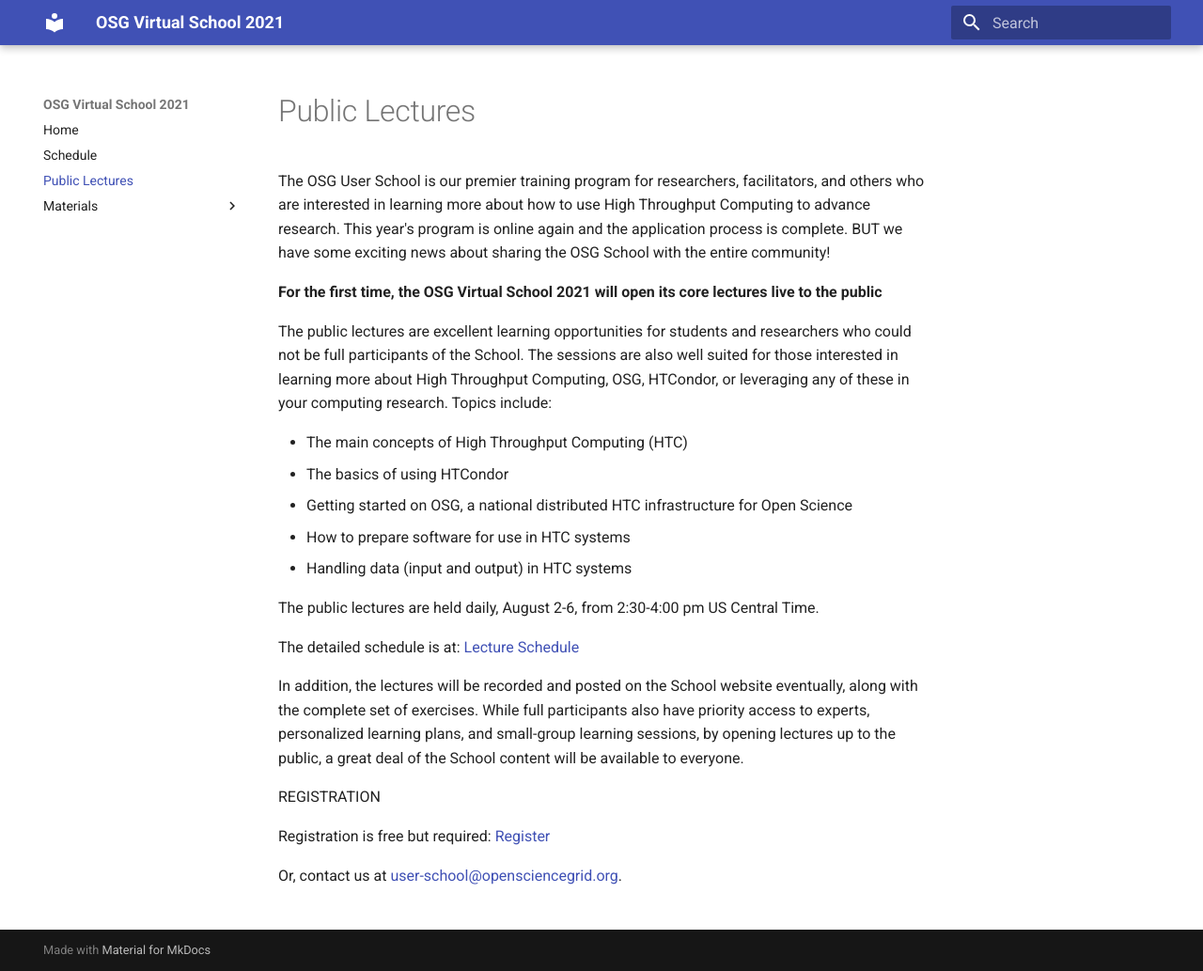
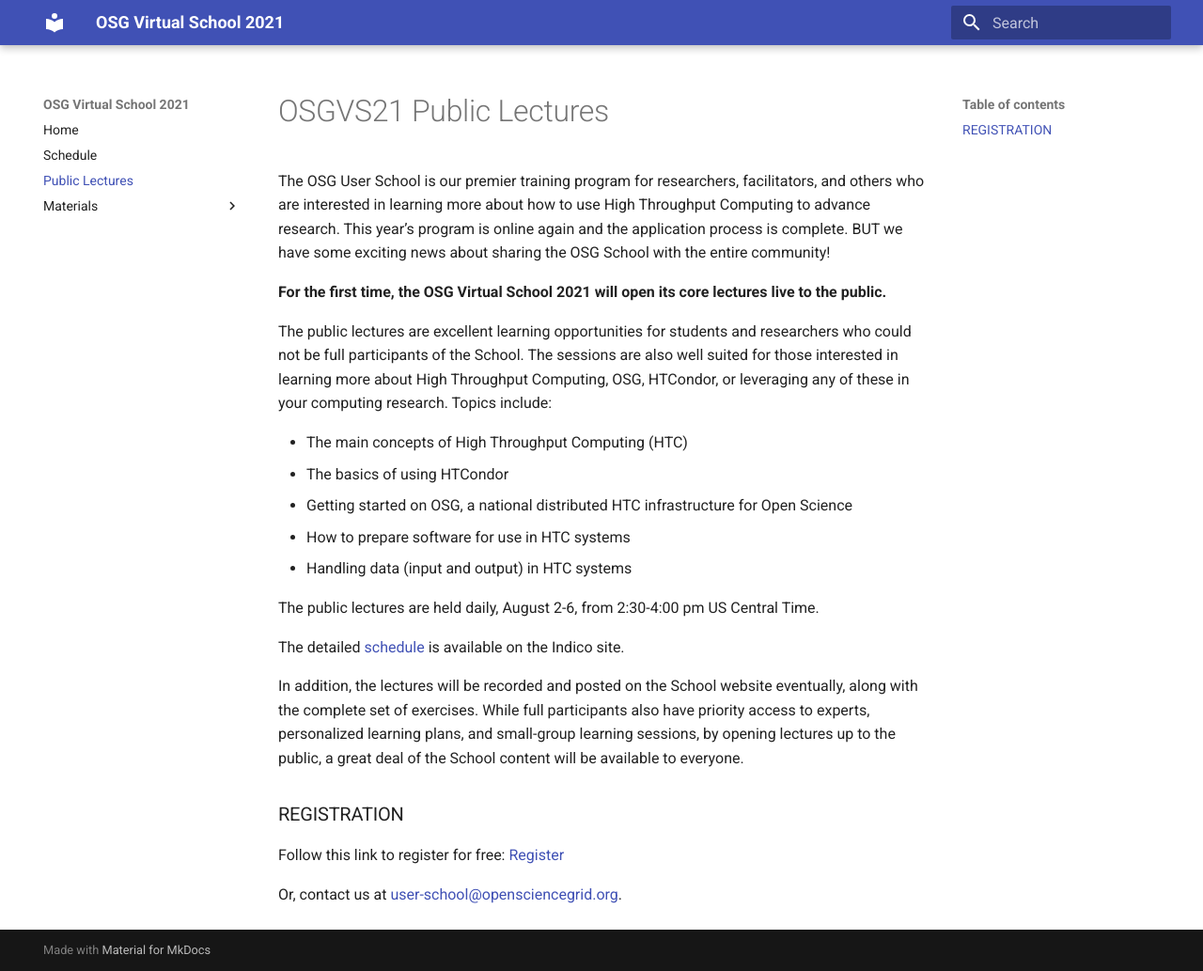
Before and after one commit to osg-htc/virtual-school-2021, an MkDocs documentation site: the page built from docs/public-lectures.md, in a window 1280 px wide and 1033 px high. Shown: the whole window at 94% size. Built offline with MkDocs 1.6.1 and Material for MkDocs 9.7.7, drawn with Linux system fonts in a browser that asks for light colours.

Commit message:
Making Suggested Changes

```diff
--- a/docs/public-lectures.md
+++ b/docs/public-lectures.md
@@ -1,11 +1,13 @@
+# OSGVS21 Public Lectures
+
 The OSG User School is our premier training program for researchers,
 facilitators, and others who are interested in learning more about how to
-use High Throughput Computing to advance research.  This year's program is
+use High Throughput Computing to advance research.  This year&rsquo;s program is
 online again and the application process is complete.  BUT we have some
 exciting news about sharing the OSG School with the entire community!
 
 **For the first time, the OSG Virtual School 2021 will open its core lectures
-live to the public**
+live to the public.**
 
 The public lectures are excellent learning opportunities for students and
 researchers who could not be full participants of the School.  The sessions
@@ -23,7 +25,8 @@
 The public lectures are held daily, August 2-6, from 2:30-4:00 pm US
 Central Time.
 
-The detailed schedule is at: [Lecture Schedule](https://indico.fnal.gov/event/49686/timetable/)
+The detailed [schedule](https://indico.fnal.gov/event/49686/timetable/) is available
+on the Indico site.
 
 In addition, the lectures will be recorded and posted on the School website
 eventually, along with the complete set of exercises.  While full
@@ -31,8 +34,8 @@
 plans, and small-group learning sessions, by opening lectures up to the
 public, a great deal of the School content will be available to everyone.
 
-REGISTRATION
+### REGISTRATION
 
-Registration is free but required: [Register](https://indico.fnal.gov/event/49686/registrations/3094/)
+Follow this link to register for free: [Register](https://indico.fnal.gov/event/49686/registrations/3094/)
 
 Or, contact us at [user-school@opensciencegrid.org](mailto:user-school@opensciencegrid.org).
```
